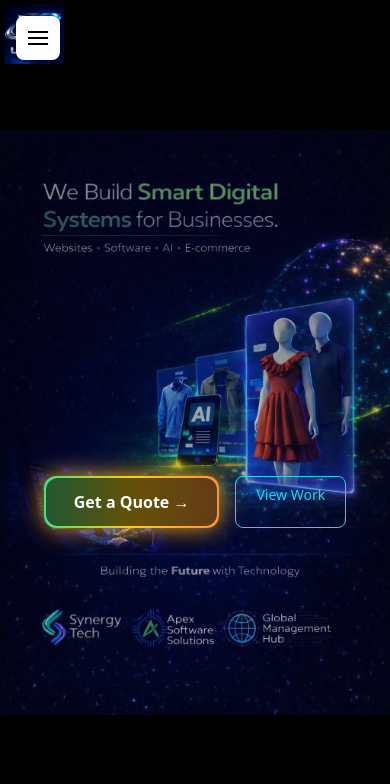
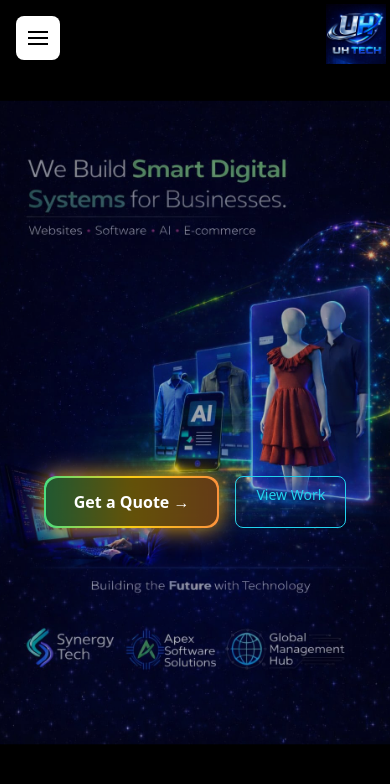
Before and after one commit to uhtech28/uh-tech-website, a Next.js app: page / in a window 390 px wide. Shown: the top 784 px of the page. Built offline with nearby package versions, Linux system fonts and the light colour scheme.

Commit message:
Fix mobile hero layout and visibility

```diff
--- a/app/page.tsx
+++ b/app/page.tsx
@@ -55,13 +55,14 @@
     alt="mobile bg"
     fill
     priority
-    className="object-contain"
+    className="object-contain scale-110"
+
   />
 
   <div className="absolute inset-0 bg-black/20" />
 
   {/* Mobile Logo */}
-  <div className="absolute top-1 left-1 z-20">
+  <div className="absolute top-1 right-1 z-20">
     <Image src="/lig.jpg" alt="logo" width={60} height={60} />
   </div>
 
```
